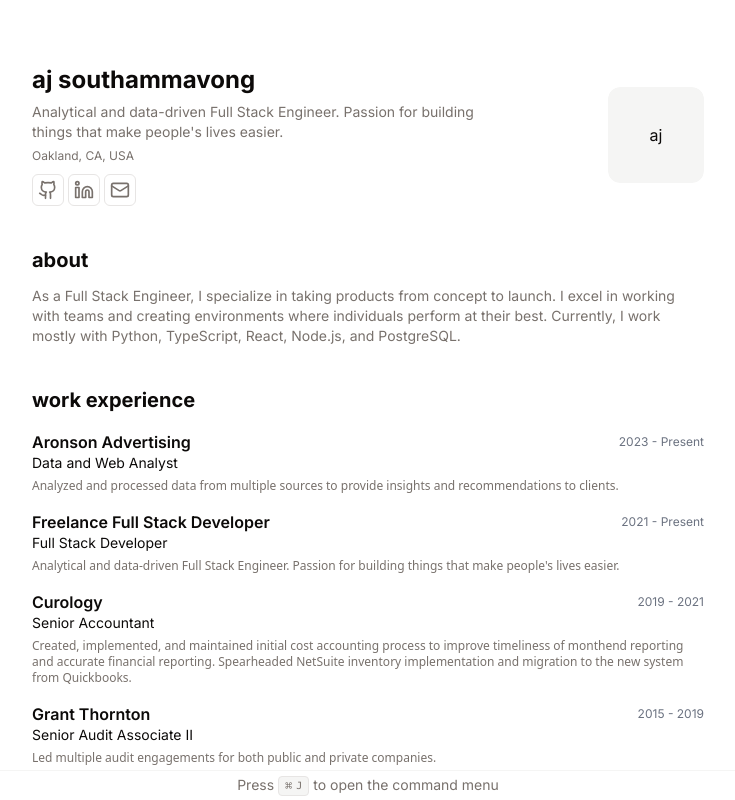
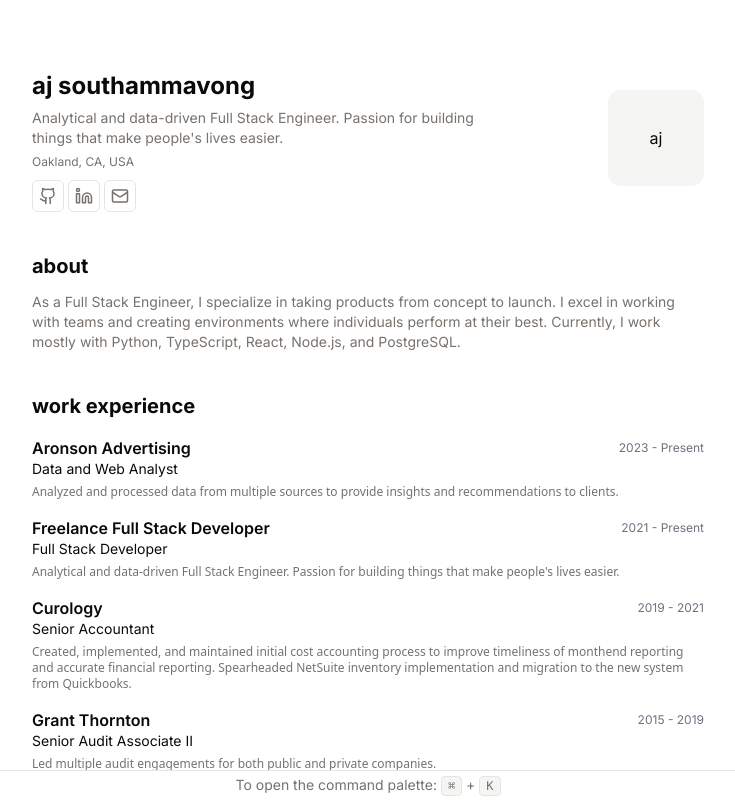
Before and after one commit to ajwtf/arnold-cv, a Next.js app: page / in a window 1280 px wide. Shown: the top 800 px of the page, without its empty margins (272-1007 px from the left). Built offline with nearby package versions, Linux system fonts and the light colour scheme.

Commit message:
edit command palette

```diff
--- a/src/app/page.tsx
+++ b/src/app/page.tsx
@@ -1,6 +1,6 @@
 import { Metadata } from 'next';
 
-import { CommandMenu } from '@/components/command-menu';
+import { CommandPalette } from '@/components/command-palette';
 import { ProjectCard } from '@/components/project-card';
 import { Avatar, AvatarFallback, AvatarImage } from '@/components/ui/avatar';
 import { Badge } from '@/components/ui/badge';
@@ -10,7 +10,7 @@
 import { RESUME_DATA } from '@/data/resume-data';
 
 export const metadata: Metadata = {
-  title: `${RESUME_DATA.name} | ${RESUME_DATA.about}`,
+  title: `${RESUME_DATA.websiteTitle}`,
   description: RESUME_DATA.summary,
 };
 
@@ -20,6 +20,8 @@
       <section className="mx-auto w-full max-w-2xl space-y-8 bg-white print:space-y-4">
         <div className="flex items-center justify-between">
           <div className="flex-1 space-y-1.5">
+            <div className="my-10 print:hidden xl:hidden"></div>
+
             <h1 className="text-2xl font-bold">{RESUME_DATA.name}</h1>
             <p className="max-w-md text-pretty text-sm text-muted-foreground print:text-[12px]">
               {RESUME_DATA.about}
@@ -208,7 +210,7 @@
         </Section>
       </section>
 
-      <CommandMenu
+      <CommandPalette
         links={[
           {
             url: RESUME_DATA.websiteUrl,
--- a/src/components/command-menu.tsx
+++ /dev/null
@@ -1,112 +0,0 @@
-"use client";
-
-import * as React from 'react';
-
-import { CommandIcon } from 'lucide-react';
-
-import {
-  CommandDialog,
-  CommandEmpty,
-  CommandGroup,
-  CommandInput,
-  CommandItem,
-  CommandList,
-  CommandSeparator,
-  CommandShortcut,
-} from '@/components/ui/command';
-import { RESUME_DATA } from '@/data/resume-data';
-
-import { Button } from './ui/button';
-
-interface Props {
-  links: { url: string; title: string }[];
-}
-
-export const CommandMenu = ({ links }: Props) => {
-  const [open, setOpen] = React.useState(false);
-
-  React.useEffect(() => {
-    const down = (e: KeyboardEvent) => {
-      if (e.key === "j" && (e.metaKey || e.ctrlKey)) {
-        e.preventDefault();
-        setOpen((open) => !open);
-      }
-    };
-
-    document.addEventListener("keydown", down);
-    return () => document.removeEventListener("keydown", down);
-  }, []);
-
-  return (
-    <>
-      <p className="fixed bottom-0 left-0 right-0 hidden border-t border-t-muted bg-white p-1 text-center text-sm text-muted-foreground print:hidden xl:block">
-        Press{" "}
-        <kbd className="pointer-events-none inline-flex h-5 select-none items-center gap-1 rounded border bg-muted px-1.5 font-mono text-[10px] font-medium text-muted-foreground opacity-100">
-          <span className="text-xs">⌘</span>J
-        </kbd>{" "}
-        to open the command menu
-      </p>
-
-      <Button
-        onClick={() => setOpen((open) => !open)}
-        variant="outline"
-        size="icon"
-        className="fixed bottom-4 right-4 flex rounded-full shadow-2xl print:hidden xl:hidden"
-      >
-        <CommandIcon className="my-6 size-4 print:hidden" />
-      </Button>
-
-      <CommandDialog open={open} onOpenChange={setOpen}>
-        <CommandInput placeholder="Type a command or search..." />
-
-        <CommandList>
-          <CommandEmpty>No results found</CommandEmpty>
-
-          <CommandGroup heading="CV">
-            <CommandItem
-              onSelect={() => {
-                setOpen(false);
-                window.open(RESUME_DATA.cvUrl, "_blank");
-              }}
-            >
-              <span>CV</span>
-            </CommandItem>
-          </CommandGroup>
-
-          <CommandSeparator />
-
-          <CommandGroup heading="Socials">
-            {links.map(({ url, title }) => (
-              <CommandItem
-                key={url}
-                onSelect={() => {
-                  setOpen(false);
-                  window.open(url, "_blank");
-                }}
-                onClick={() => {
-                  console.log(`Opening ${title}`);
-                }}
-              >
-                <span>{title}</span>
-              </CommandItem>
-            ))}
-          </CommandGroup>
-
-          <CommandSeparator />
-
-          <CommandGroup heading="Actions">
-            <CommandItem
-              onSelect={() => {
-                setOpen(false);
-                window.print();
-              }}
-            >
-              <span>Print</span>
-              <CommandShortcut>⌘P</CommandShortcut>
-            </CommandItem>
-          </CommandGroup>
-        </CommandList>
-      </CommandDialog>
-    </>
-  );
-};
--- /dev/null
+++ b/src/components/command-palette.tsx
@@ -0,0 +1,115 @@
+"use client";
+
+import * as React from 'react';
+
+import { CommandIcon } from 'lucide-react';
+
+import {
+  CommandDialog,
+  CommandEmpty,
+  CommandGroup,
+  CommandInput,
+  CommandItem,
+  CommandList,
+  CommandSeparator,
+  CommandShortcut,
+} from '@/components/ui/command';
+import { RESUME_DATA } from '@/data/resume-data';
+
+import { Button } from './ui/button';
+
+interface Props {
+  links: { url: string; title: string }[];
+}
+
+export const CommandPalette = ({ links }: Props) => {
+  const [open, setOpen] = React.useState(false);
+
+  React.useEffect(() => {
+    const down = (e: KeyboardEvent) => {
+      if (e.key === "k" && (e.metaKey || e.ctrlKey)) {
+        e.preventDefault();
+        setOpen((open) => !open);
+      }
+    };
+
+    document.addEventListener("keydown", down);
+    return () => document.removeEventListener("keydown", down);
+  }, []);
+
+  return (
+    <>
+      <p className="fixed bottom-0 left-0 right-0 hidden border-t  bg-white p-1 text-center text-sm text-muted-foreground print:hidden xl:block">
+        To open the command palette:{" "}
+        <kbd className="pointer-events-none inline-flex h-5 select-none items-center gap-1 rounded border bg-muted px-1.5 font-mono text-[10px] font-medium text-muted-foreground opacity-100">
+          <span className="text-xs">⌘</span>
+        </kbd>{" "}
+        +{" "}
+        <kbd className="pointer-events-none inline-flex h-5 select-none items-center gap-1 rounded border bg-muted px-1.5 font-mono text-[10px] font-medium text-muted-foreground opacity-100">
+          <span className="text-xs">K</span>
+        </kbd>{" "}
+      </p>
+
+      <Button
+        onClick={() => setOpen((open) => !open)}
+        variant="outline"
+        size="icon"
+        className="fixed top-4 right-4 flex shadow-2xl print:hidden xl:hidden"
+      >
+        <CommandIcon className="my-6 size-4 print:hidden" />
+      </Button>
+
+      <CommandDialog open={open} onOpenChange={setOpen}>
+        <CommandInput placeholder="Type a command or search..." />
+
+        <CommandList>
+          <CommandEmpty>No results found</CommandEmpty>
+
+          <CommandGroup heading="CV">
+            <CommandItem
+              onSelect={() => {
+                setOpen(false);
+                window.open(RESUME_DATA.cvUrl, "_blank");
+              }}
+            >
+              <span>CV</span>
+            </CommandItem>
+          </CommandGroup>
+
+          <CommandSeparator />
+
+          <CommandGroup heading="Socials">
+            {links.map(({ url, title }) => (
+              <CommandItem
+                key={url}
+                onSelect={() => {
+                  setOpen(false);
+                  window.open(url, "_blank");
+                }}
+                onClick={() => {
+                  console.log(`Opening ${title}`);
+                }}
+              >
+                <span>{title}</span>
+              </CommandItem>
+            ))}
+          </CommandGroup>
+
+          <CommandSeparator />
+
+          <CommandGroup heading="Actions">
+            <CommandItem
+              onSelect={() => {
+                setOpen(false);
+                window.print();
+              }}
+            >
+              <span>Print</span>
+              <CommandShortcut>⌘P</CommandShortcut>
+            </CommandItem>
+          </CommandGroup>
+        </CommandList>
+      </CommandDialog>
+    </>
+  );
+};
--- a/src/components/icons/GitHubIcon.tsx
+++ b/src/components/icons/GitHubIcon.tsx
@@ -2,8 +2,8 @@
   return (
     <svg
       xmlns="http://www.w3.org/2000/svg"
-      width="20"
-      height="20"
+      width="18"
+      height="18"
       viewBox="0 0 24 24"
       fill="none"
       stroke="currentColor"
--- a/src/components/icons/LinkedInIcon.tsx
+++ b/src/components/icons/LinkedInIcon.tsx
@@ -2,8 +2,8 @@
   return (
     <svg
       xmlns="http://www.w3.org/2000/svg"
-      width="20"
-      height="20"
+      width="18"
+      height="18"
       viewBox="0 0 24 24"
       fill="none"
       stroke="currentColor"
--- a/src/components/icons/MailIcon.tsx
+++ b/src/components/icons/MailIcon.tsx
@@ -2,8 +2,8 @@
   return (
     <svg
       xmlns="http://www.w3.org/2000/svg"
-      width="20"
-      height="20"
+      width="18"
+      height="18"
       viewBox="0 0 24 24"
       fill="none"
       stroke="currentColor"
--- a/src/data/resume-data.tsx
+++ b/src/data/resume-data.tsx
@@ -2,6 +2,7 @@
 import { MailIcon } from '@/components/icons/MailIcon';
 
 export const RESUME_DATA = {
+  websiteTitle: "aj",
   name: "aj southammavong",
   initials: "aj",
   location: "Oakland, CA, USA",
```
Also changed, not shown: 1 other file (tests, documents, lock files or other folders).
